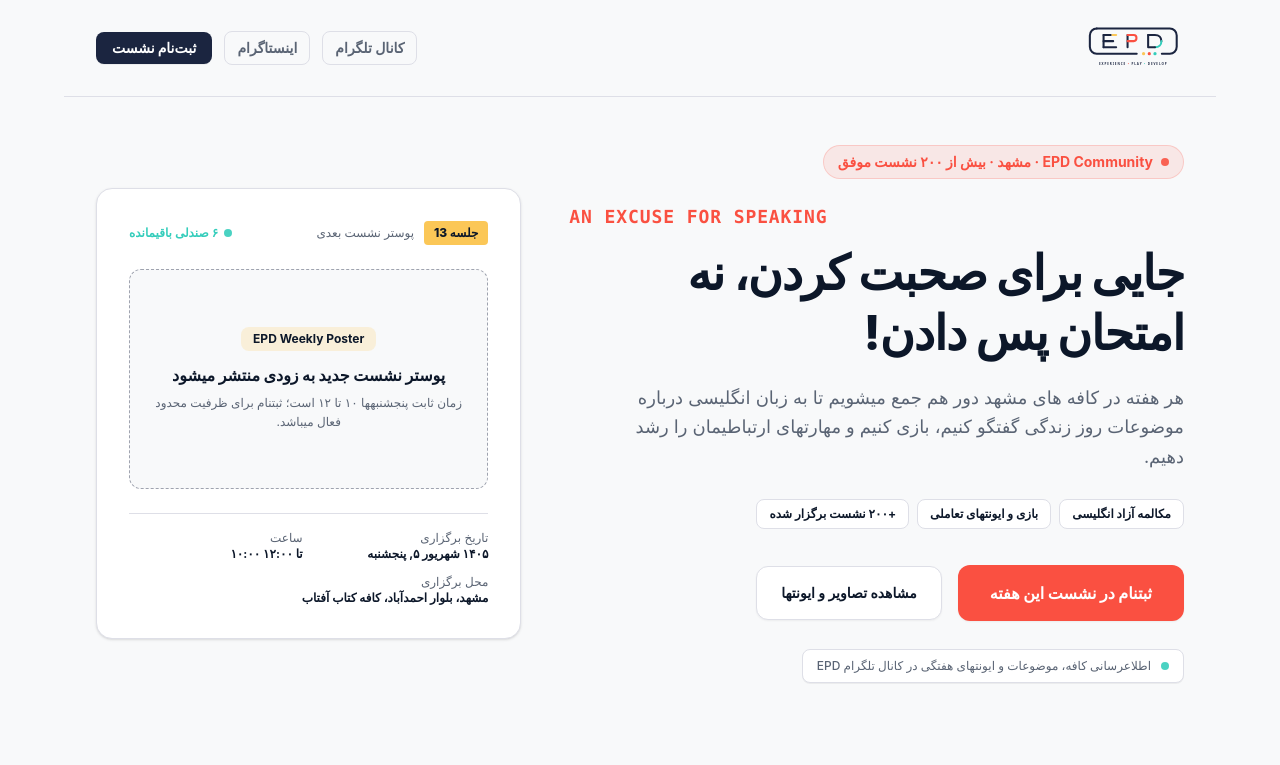
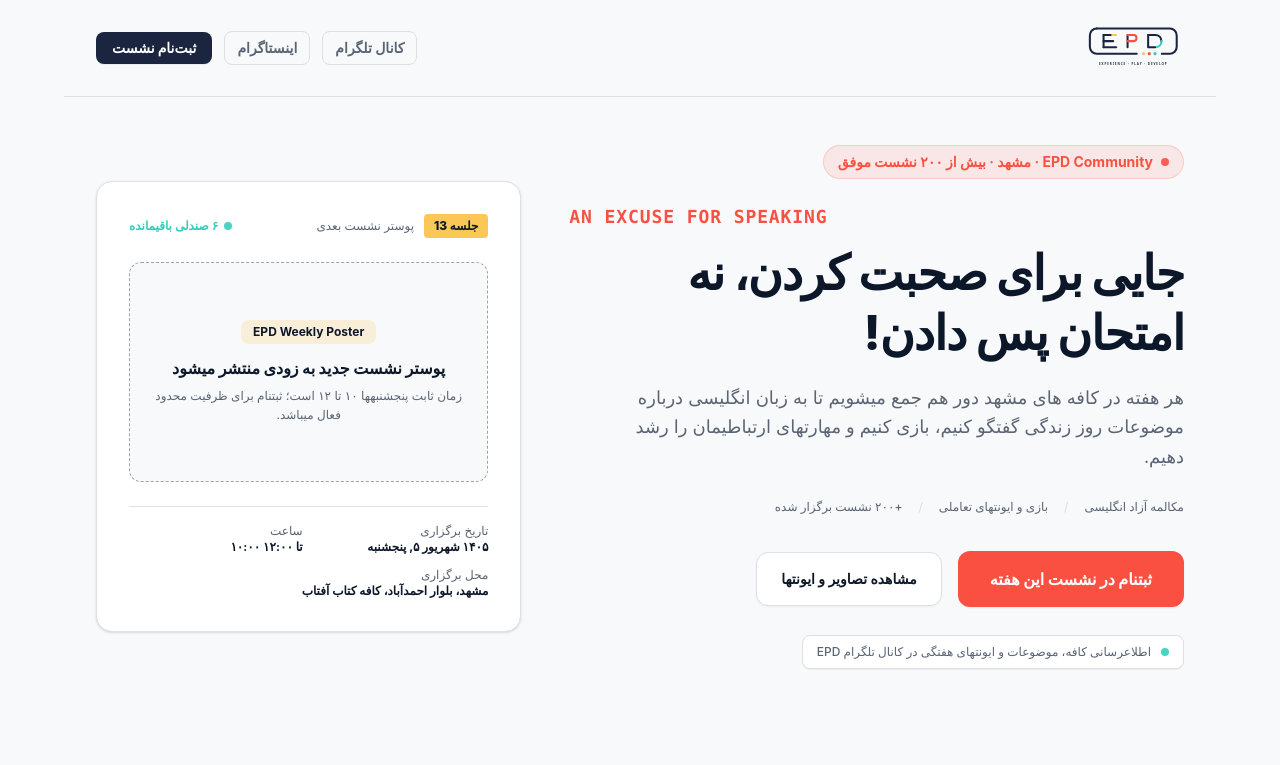
Before and after one commit to say-alireza/EPD, a Next.js app in the folder web/: page / in a window 1280 px wide. Shown: the top 765 px of the page. Built offline with nearby package versions, Linux system fonts and the light colour scheme; a small style sheet from the web is missing.

Commit message:
fixed ui & fixed token bug

```diff
--- a/web/app/page.tsx
+++ b/web/app/page.tsx
@@ -87,17 +87,13 @@ export default function HomePage() {
               </p>
             </div>
 
-            {/* Feature Badges — Clean Typography, No Emoji Slop */}
-            <div className="flex flex-wrap gap-2 pt-1">
-              <span className="inline-flex items-center px-3 py-1.5 rounded-lg bg-surface border border-border text-xs font-bold text-ink">
-                {hero.tags.discussion}
-              </span>
-              <span className="inline-flex items-center px-3 py-1.5 rounded-lg bg-surface border border-border text-xs font-bold text-ink">
-                {hero.tags.games}
-              </span>
-              <span className="inline-flex items-center px-3 py-1.5 rounded-lg bg-surface border border-border text-xs font-bold text-ink">
-                {hero.tags.experience}
-              </span>
+            {/* Feature Labels — flat text, no border/hover to avoid button-like affordance */}
+            <div className="flex flex-wrap items-center gap-x-4 gap-y-1 pt-1 text-xs font-medium text-ink-muted">
+              <span>{hero.tags.discussion}</span>
+              <span className="text-border" aria-hidden="true">/</span>
+              <span>{hero.tags.games}</span>
+              <span className="text-border" aria-hidden="true">/</span>
+              <span>{hero.tags.experience}</span>
             </div>
 
             {/* CTAs */}
--- a/web/lib/telegram-bot.ts
+++ b/web/lib/telegram-bot.ts
@@ -17,20 +17,25 @@ import {
   setBotState,
 } from "./db";
 
-// Primary Telegram Bot Token (Read securely from environment variables)
+// Primary Telegram Bot Token (Read from environment variables)
 const BOT_TOKEN = process.env.TELEGRAM_BOT_TOKEN || "placeholder_token_for_build";
 
-// Admin User IDs (defaulting to Alireza and configured admins)
-const ADMIN_IDS = (process.env.TELEGRAM_ADMIN_IDS || "96092687")
-  .split(",")
-  .map((id) => parseInt(id.trim(), 10))
-  .filter((id) => !isNaN(id));
+// Admin User IDs — read lazily at every check so Cloudflare Pages
+// runtime env values are always picked up (top-level const would
+// capture the build-time value and never update).
+function getAdminIds(): number[] {
+  return (process.env.TELEGRAM_ADMIN_IDS || "96092687")
+    .split(",")
+    .map((id) => parseInt(id.trim(), 10))
+    .filter((id) => !isNaN(id));
+}
 
 export const bot = new Bot(BOT_TOKEN);
 
 function isAdmin(userId?: number): boolean {
   if (!userId) return false;
-  return ADMIN_IDS.length === 0 || ADMIN_IDS.includes(userId);
+  const adminIds = getAdminIds();
+  return adminIds.length === 0 || adminIds.includes(userId);
 }
 
 // ----------------------------------------------------
@@ -711,7 +716,7 @@ export async function notifyAdminsNewRegistration(registration: {
     (registration.topicSuggestion ? `موضوع پیشنهادی: ${registration.topicSuggestion}\n` : "") +
     `زمان ثبت: ${new Date().toLocaleTimeString("fa-IR")}`;
 
-  for (const adminId of ADMIN_IDS) {
+  for (const adminId of getAdminIds()) {
     try {
       await bot.api.sendMessage(adminId, text);
     } catch (err) {
```
Also changed, not shown: web/.hermes/environment.json.
